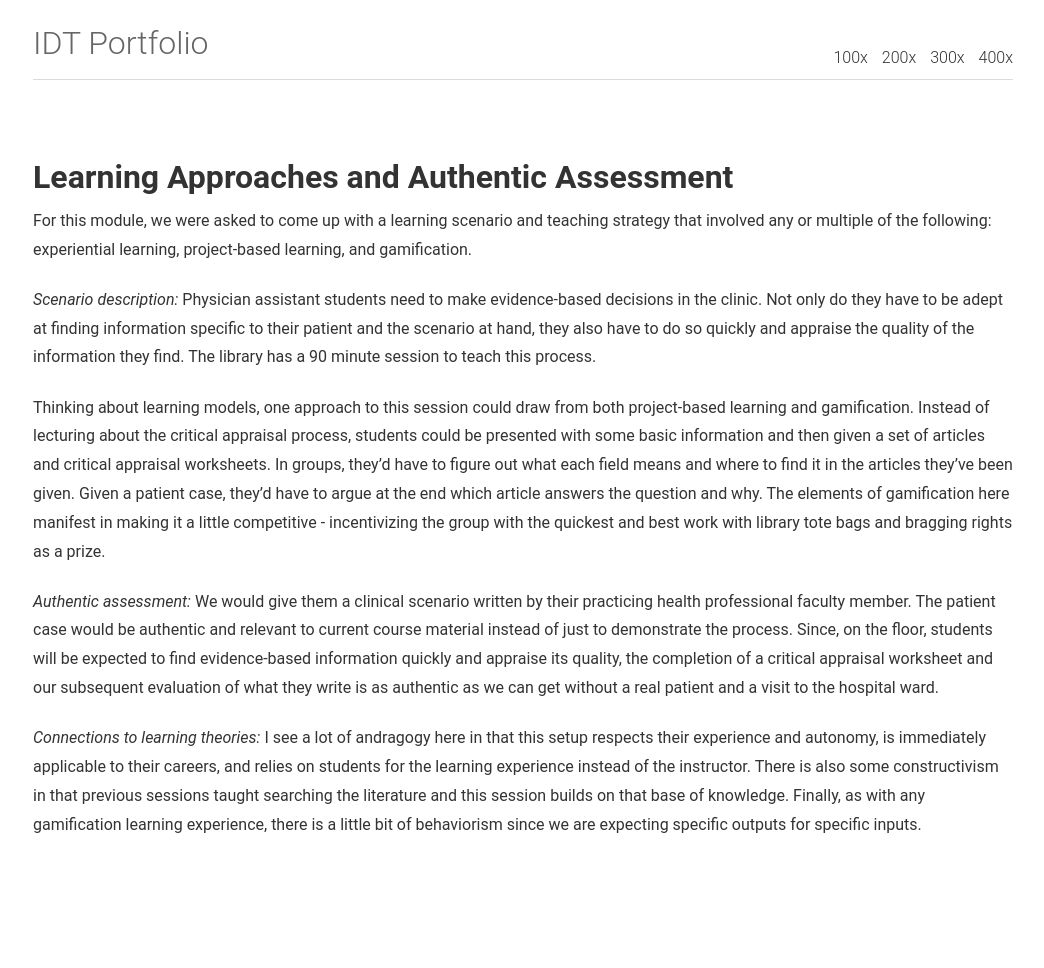
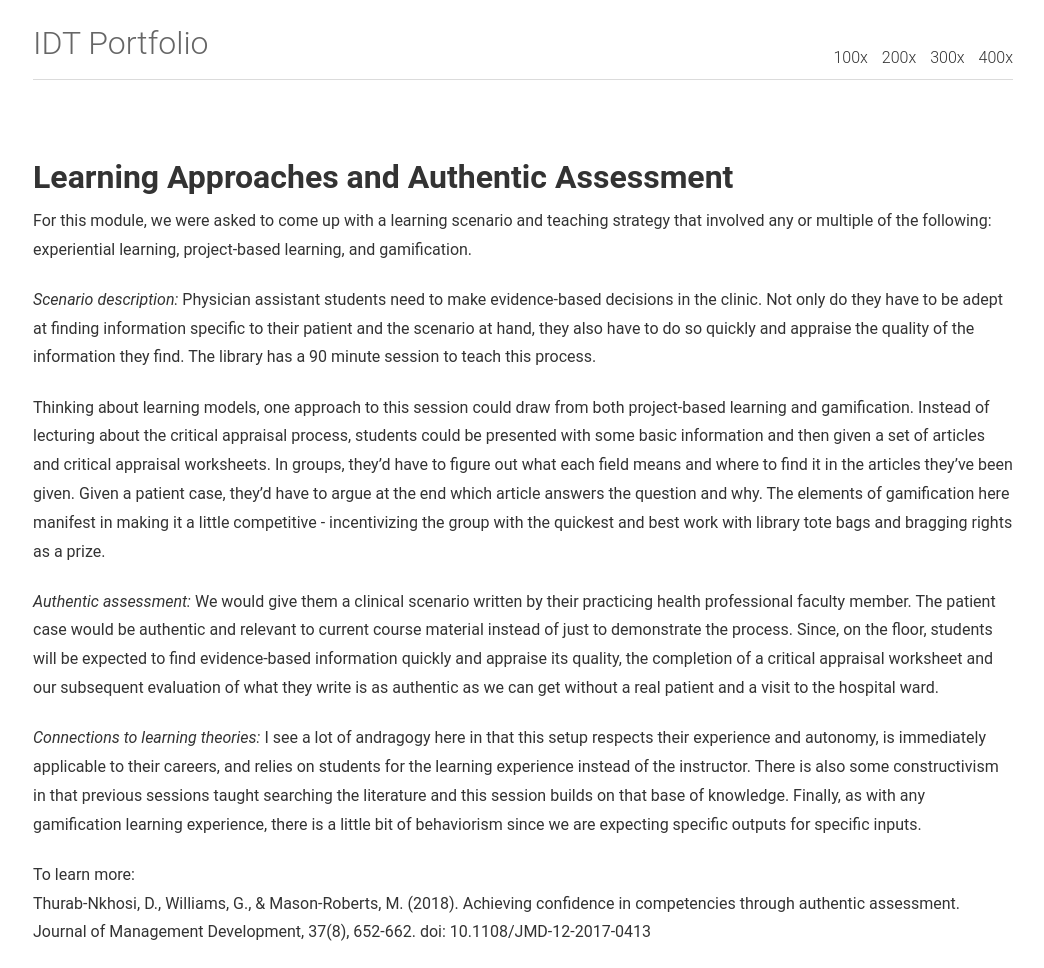
Before and after one commit to caitlinmeyer/idt-portfolio, a Jekyll site: the page built from 100x/learning-approaches.md, in a window 1280 px wide. Shown: the whole page, without its empty margins (117-1161 px from the left). Built offline with Jekyll 4.4.1, drawn with Linux system fonts in a browser that asks for light colours; before the commit the page ends 900 px from its top, so only the background shows below that.

Commit message:
Update learning-approaches.md

```diff
--- a/100x/learning-approaches.md
+++ b/100x/learning-approaches.md
@@ -15,3 +15,6 @@ We would give them a clinical scenario written by their practicing health profes
 
 *Connections to learning theories:*
 I see a lot of andragogy here in that this setup respects their experience and autonomy, is immediately applicable to their careers, and relies on students for the learning experience instead of the instructor. There is also some constructivism in that previous sessions taught searching the literature and this session builds on that base of knowledge. Finally, as with any gamification learning experience, there is a little bit of behaviorism since we are expecting specific outputs for specific inputs.
+
+To learn more: <BR>
+Thurab-Nkhosi, D., Williams, G., & Mason-Roberts, M. (2018). Achieving confidence in competencies through authentic assessment. Journal of Management Development, 37(8), 652-662. doi: 10.1108/JMD-12-2017-0413
```
